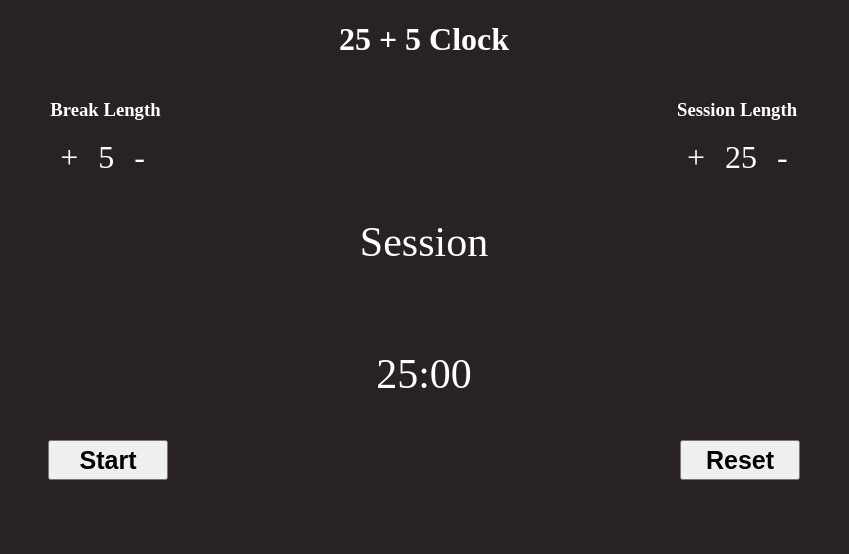
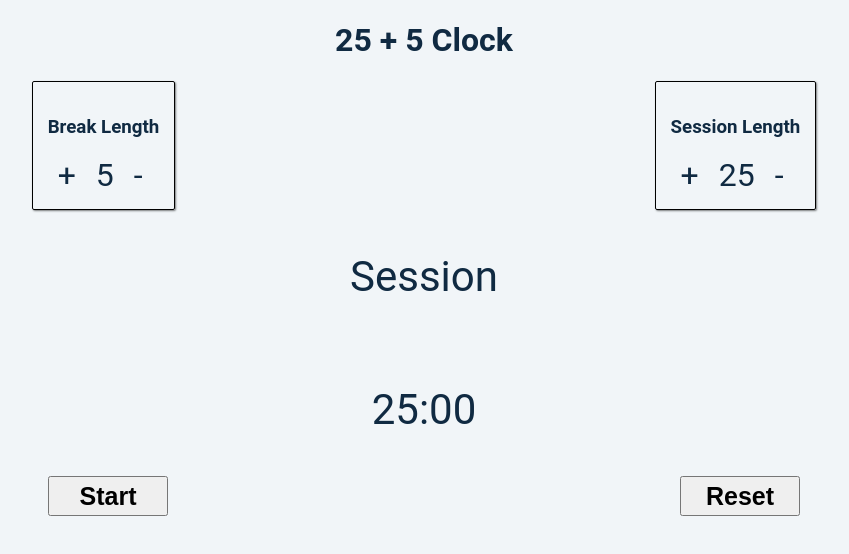
Before and after one commit to UltraViolet33/Pomodoro, a React (Create React App) app: page / in a window 1280 px wide. Shown: the top 554 px of the page, without its empty margins (216-1065 px from the left). Built offline with nearby package versions, Linux system fonts and the light colour scheme.

Commit message:
little modifs

```diff
--- a/src/App.css
+++ b/src/App.css
@@ -1,10 +1,18 @@
 body {
-  background-color: rgb(40, 34, 34);
-  color: white;
+  background-color: hsl(210, 36%, 96%);
+  color: hsl(209, 61%, 16%);
+  font-family: "Roboto", sans-serif;
 }
 
 .center {
   text-align: center;
+}
+
+.border {
+  padding: 15px;
+  border: 1px solid black;
+  box-shadow: 1px 1px 2px rgba(0, 0, 0, 0.5);
+  border-radius: 2px;
 }
 
 .control-container {
@@ -30,3 +38,7 @@ body {
   font-size: 25px;
   font-weight: bold;
 }
+
+.pointer {
+  cursor: pointer;
+}
--- a/src/App.js
+++ b/src/App.js
@@ -1,11 +1,10 @@
 import { useEffect, useState } from "react";
-import "./App.css";
 import audioBeep from "./assets/beep.wav";
 import { Length } from "./components/Length";
+import "./App.css";
 
 export const App = () => {
   const [isRunning, setIsRunning] = useState(false);
-
   const [currentRunning, setCurrentRunning] = useState("Session");
 
   const [sessionLength, setSessionLength] = useState(25);
@@ -21,7 +20,6 @@ export const App = () => {
   };
 
   const resetTimer = () => {
-    console.log("reste");
     setCurrentRunning("Session");
     setIsRunning(false);
     setSessionLength(25);
@@ -54,7 +52,6 @@ export const App = () => {
     }
 
     setBreakLength(breakLength - 1);
-    // setState({...state, minutes: sessionLength - 1});
   };
 
   const incrementBreak = () => {
@@ -62,7 +59,6 @@ export const App = () => {
       return;
     }
     setBreakLength(breakLength + 1);
-    // setState({ ...state, minutes: sessionLength + 1 });
   };
 
   const playAudioBeep = () => {
--- a/src/components/Length.js
+++ b/src/components/Length.js
@@ -1,5 +1,3 @@
-import { useState } from "react";
-
 export const Length = ({
   title,
   lengthDuration,
@@ -8,18 +6,19 @@ export const Length = ({
   incrementId,
   decrementId,
   decrement,
-  increment
+  increment,
 }) => {
-  const [duration, setDuration] = useState(lengthDuration);
-
-
   return (
-    <div>
+    <div className="length-container border">
       <h3 id={labelId}>{title} Length</h3>
       <div className="controls-length">
-        <span onClick={increment} id={incrementId}>+</span>
+        <span onClick={increment} id={incrementId} className="pointer">
+          +
+        </span>
         <span id={spanId}>{lengthDuration}</span>
-        <span onClick={decrement} id={decrementId}>-</span>
+        <span onClick={decrement} id={decrementId} className="pointer">
+          -
+        </span>
       </div>
     </div>
   );
```
Also changed, not shown: src/index.js (+4 -4 lines).
